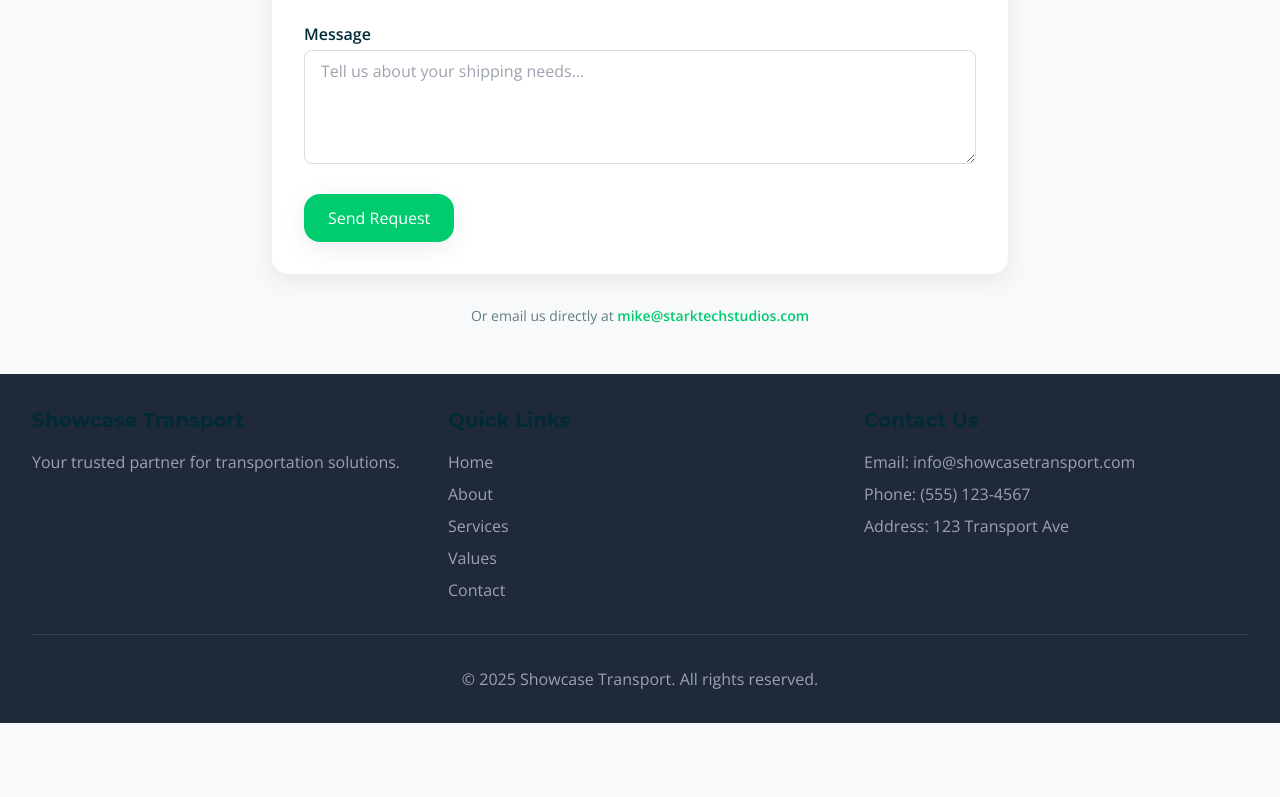
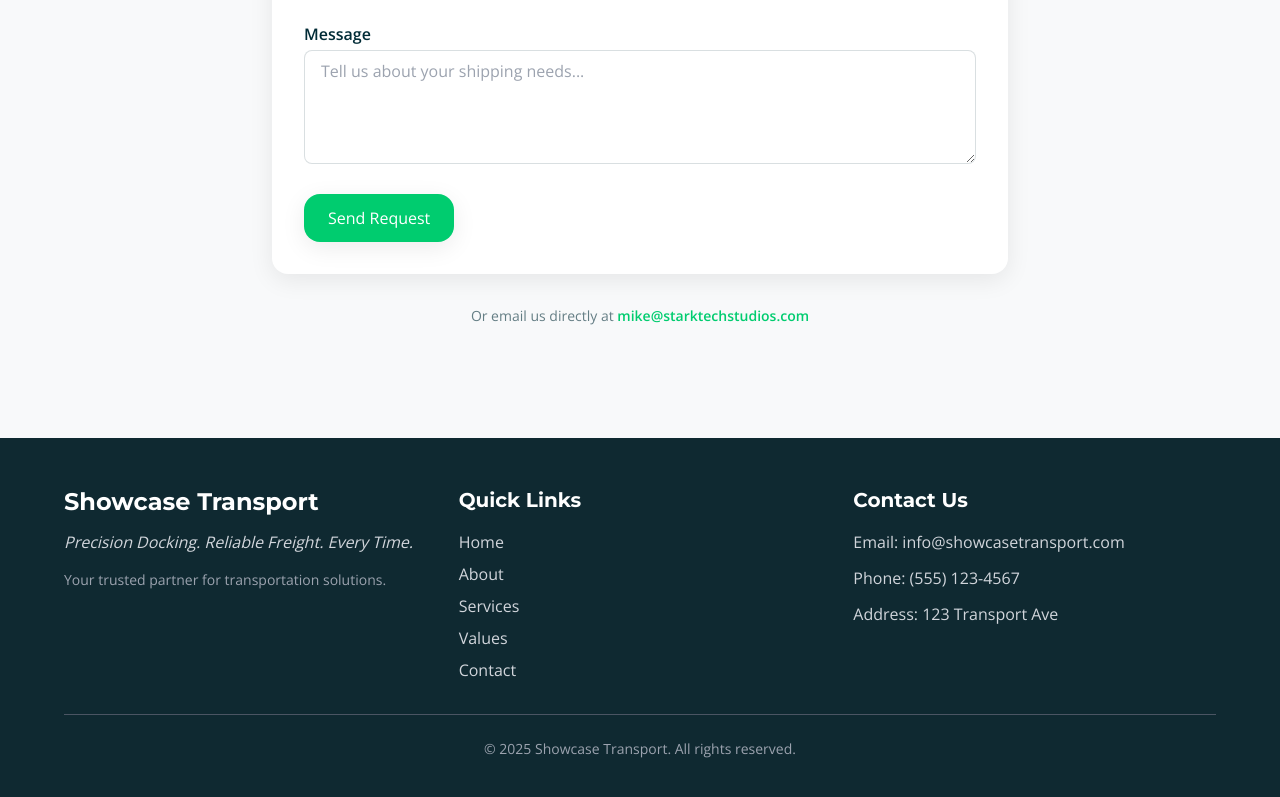
Before and after one commit to knightofren2588/showcase-transport, a React (Vite) app: page /contact in a window 1280 px wide. Shown: the part 896-1693 px from the top of the page. Before the commit the page ends 1619 px from the top, so only its background shows below. Built offline with nearby package versions, Linux system fonts and the light colour scheme.

Commit message:
Update footer with new styling and tagline

```diff
--- a/src/components/Footer.jsx
+++ b/src/components/Footer.jsx
@@ -5,43 +5,47 @@ const Footer = () => {
   const currentYear = new Date().getFullYear();
 
   return (
-    <footer className="bg-gray-800 text-white mt-auto">
-      <div className="container mx-auto px-4 sm:px-6 lg:px-8 py-8">
-        <div className="grid grid-cols-1 md:grid-cols-3 gap-8">
+    <footer className="bg-[#0F2931] text-white mt-16">
+      <div className="container mx-auto px-4 py-12">
+        <div className="max-w-6xl mx-auto">
+          <div className="grid grid-cols-1 md:grid-cols-3 gap-8 mb-8">
             {/* Company Info */}
             <div>
-            <h3 className="text-xl font-bold mb-4">Showcase Transport</h3>
-            <p className="text-gray-400">
+              <h3 className="text-2xl font-bold text-white mb-3">Showcase Transport</h3>
+              <p className="text-gray-300 mb-4 italic">
+                Precision Docking. Reliable Freight. Every Time.
+              </p>
+              <p className="text-gray-400 text-sm">
                 Your trusted partner for transportation solutions.
               </p>
             </div>
 
             {/* Quick Links */}
             <div>
-            <h3 className="text-xl font-bold mb-4">Quick Links</h3>
+              <h3 className="text-xl font-bold text-white mb-4">Quick Links</h3>
               <ul className="space-y-2">
                 <li>
-                <Link to="/" className="text-gray-400 hover:text-white transition-colors">
+                  <Link to="/" className="text-gray-300 hover:text-[#F2B94C] transition-colors">
                     Home
                   </Link>
                 </li>
                 <li>
-                <Link to="/about" className="text-gray-400 hover:text-white transition-colors">
+                  <Link to="/about" className="text-gray-300 hover:text-[#F2B94C] transition-colors">
                     About
                   </Link>
                 </li>
                 <li>
-                <Link to="/services" className="text-gray-400 hover:text-white transition-colors">
+                  <Link to="/services" className="text-gray-300 hover:text-[#F2B94C] transition-colors">
                     Services
                   </Link>
                 </li>
                 <li>
-                <Link to="/values" className="text-gray-400 hover:text-white transition-colors">
+                  <Link to="/values" className="text-gray-300 hover:text-[#F2B94C] transition-colors">
                     Values
                   </Link>
                 </li>
                 <li>
-                <Link to="/contact" className="text-gray-400 hover:text-white transition-colors">
+                  <Link to="/contact" className="text-gray-300 hover:text-[#F2B94C] transition-colors">
                     Contact
                   </Link>
                 </li>
@@ -50,17 +54,36 @@ const Footer = () => {
 
             {/* Contact Info */}
             <div>
-            <h3 className="text-xl font-bold mb-4">Contact Us</h3>
-            <ul className="space-y-2 text-gray-400">
-              <li>Email: info@showcasetransport.com</li>
-              <li>Phone: (555) 123-4567</li>
-              <li>Address: 123 Transport Ave</li>
+              <h3 className="text-xl font-bold text-white mb-4">Contact Us</h3>
+              <ul className="space-y-3">
+                <li>
+                  <a
+                    href="mailto:info@showcasetransport.com"
+                    className="text-gray-300 hover:text-[#F2B94C] transition-colors"
+                  >
+                    Email: info@showcasetransport.com
+                  </a>
+                </li>
+                <li>
+                  <a
+                    href="tel:5551234567"
+                    className="text-gray-300 hover:text-[#F2B94C] transition-colors"
+                  >
+                    Phone: (555) 123-4567
+                  </a>
+                </li>
+                <li className="text-gray-300">
+                  Address: 123 Transport Ave
+                </li>
               </ul>
             </div>
           </div>
 
-        <div className="border-t border-gray-700 mt-8 pt-8 text-center text-gray-400">
-          <p>&copy; {currentYear} Showcase Transport. All rights reserved.</p>
+          <div className="border-t border-gray-600 pt-6 text-center">
+            <p className="text-gray-400 text-sm">
+              &copy; {currentYear} Showcase Transport. All rights reserved.
+            </p>
+          </div>
         </div>
       </div>
     </footer>
```
Lines whose indentation alone changed are shown as unchanged.
